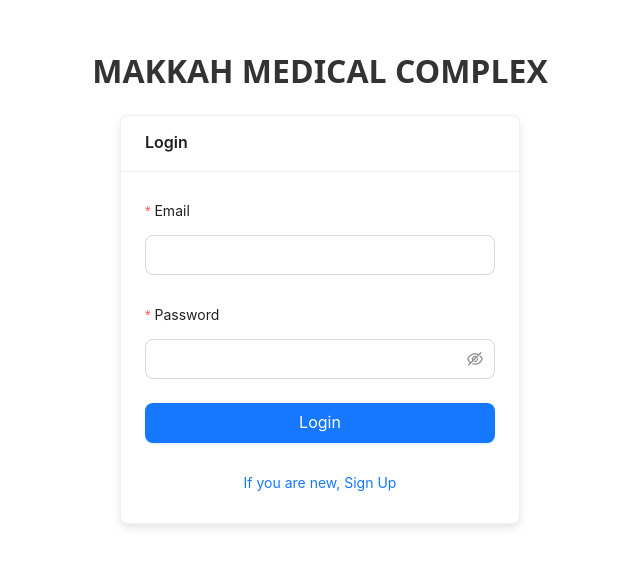
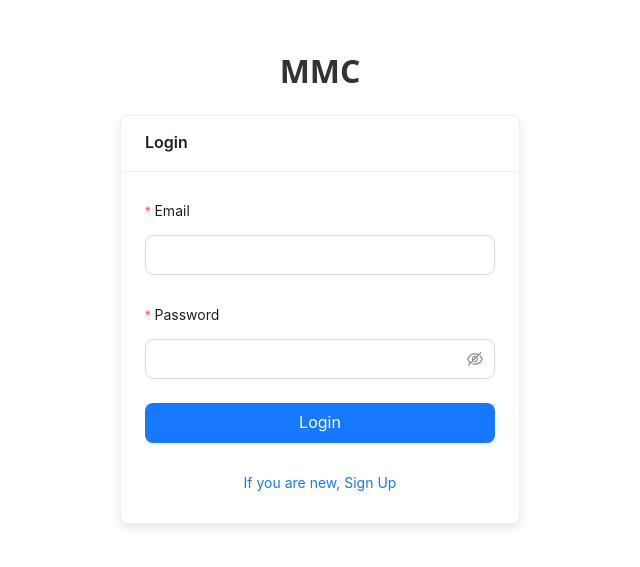
Before and after one commit to zeeshan038/makkah-hospital-frontend, a React (Vite) app: page /login in a window 1280 px wide. Shown: the part 115-682 px from the top of the page, without its empty margins (320-960 px from the left). Built offline with nearby package versions, Linux system fonts and the light colour scheme.

Commit message:
Login fix

```diff
--- a/src/pages/Login.jsx
+++ b/src/pages/Login.jsx
@@ -58,7 +58,7 @@ const Login = () => {
           textAlign: 'center',
         }}
       >
-      MAKKAH MEDICAL COMPLEX
+      MMC
       </h2>
       <Card
         title="Login"
```
